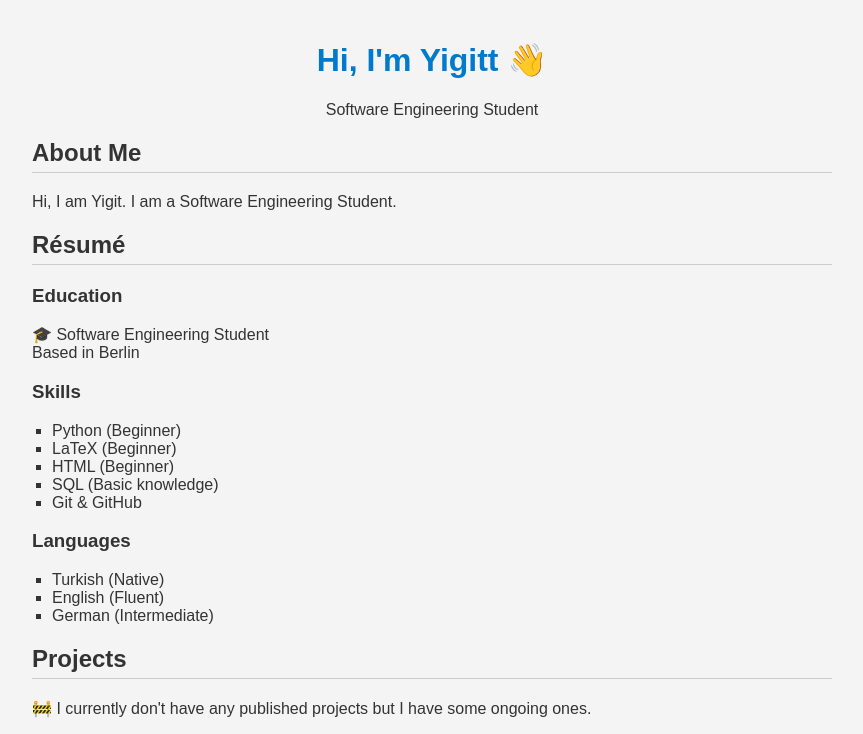
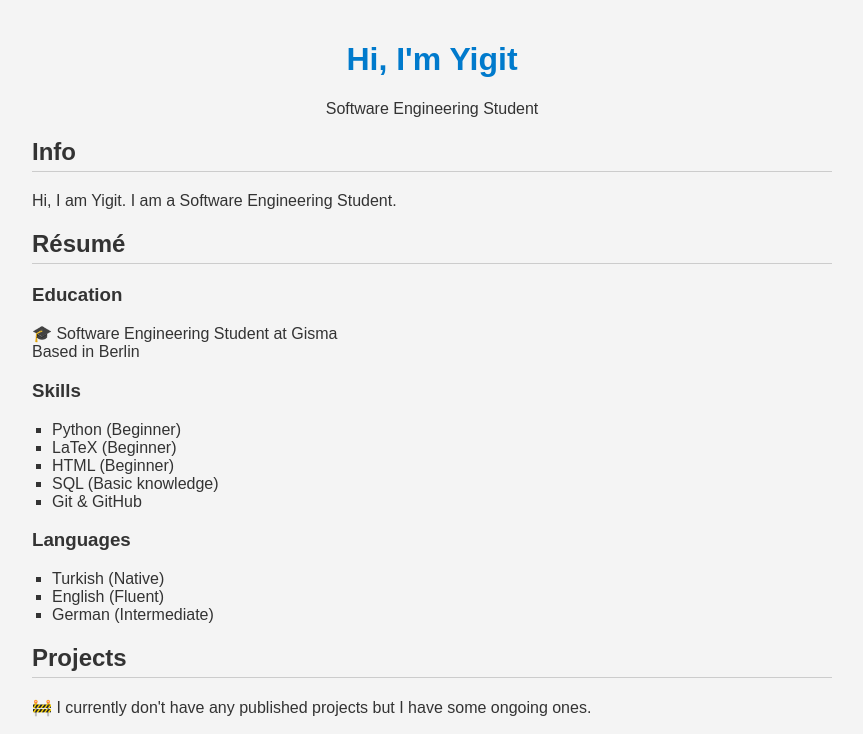
Before and after one commit to TheLuqio/TheLuqio.github.io, a plain HTML site: page index.html in a window 1280 px wide. Shown: the top 734 px of the page, without its empty margins (208-1071 px from the left). Drawn offline with Linux system fonts and the light colour scheme.

Commit message:
Update index.html

```diff
--- a/index.html
+++ b/index.html
@@ -4,24 +4,24 @@
 <head>
   <meta charset="UTF-8" />
   <meta name="viewport" content="width=device-width, initial-scale=1.0"/>
-  <title>Yiğit | Software Engineering Student</title>
+  <title>Yigit | Software Engineering Student</title>
   <link rel="stylesheet" href="style.css"/>
 </head>
 <body>
   <header>
-    <h1>Hi, I'm Yigitt 👋</h1>
+    <h1>Hi, I'm Yigit</h1>
     <p>Software Engineering Student</p>
   </header>
 
   <section id="about">
-    <h2>About Me</h2>
+    <h2>Info</h2>
     <p>Hi, I am Yigit. I am a Software Engineering Student.</p>
   </section>
 
   <section id="resume">
     <h2>Résumé</h2>
     <h3>Education</h3>
-    <p>🎓 Software Engineering Student<br/>Based in Berlin</p>
+    <p>🎓 Software Engineering Student at Gisma<br/>Based in Berlin</p>
 
     <h3>Skills</h3>
     <ul>
```
